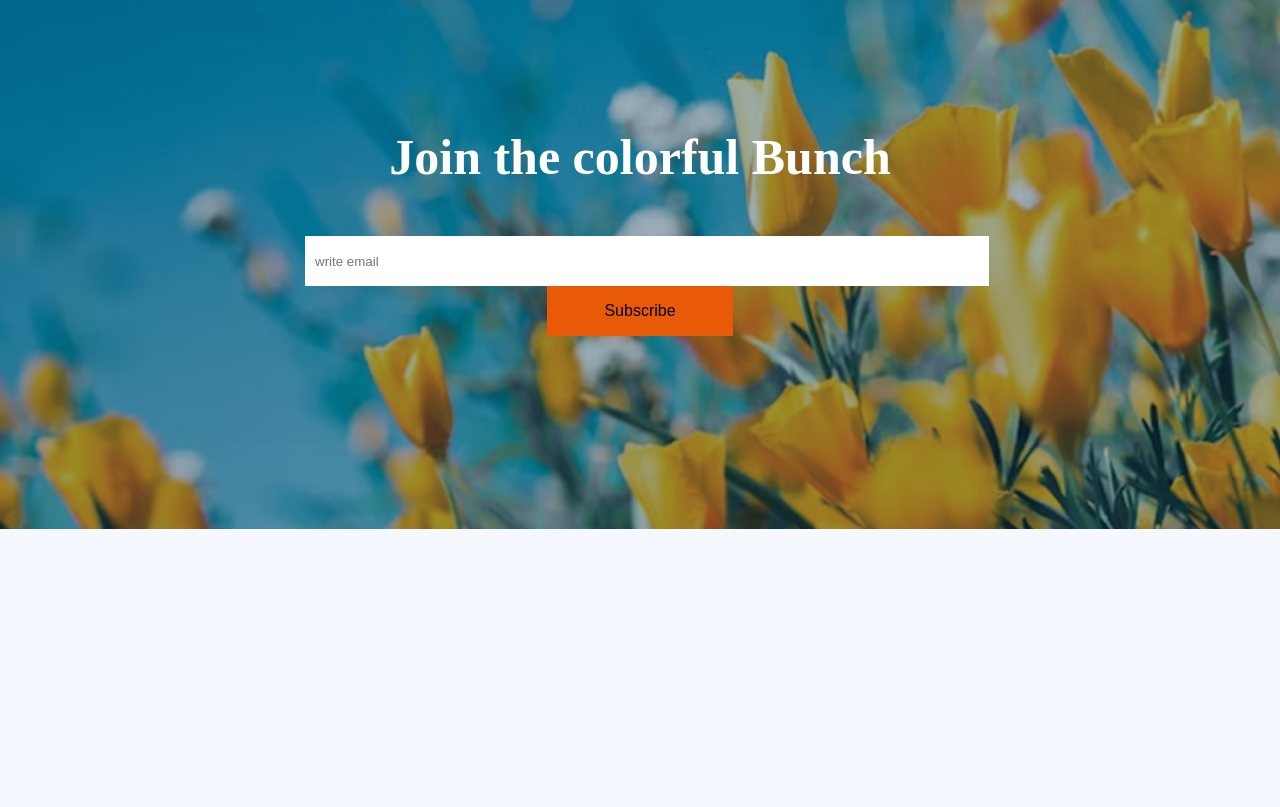
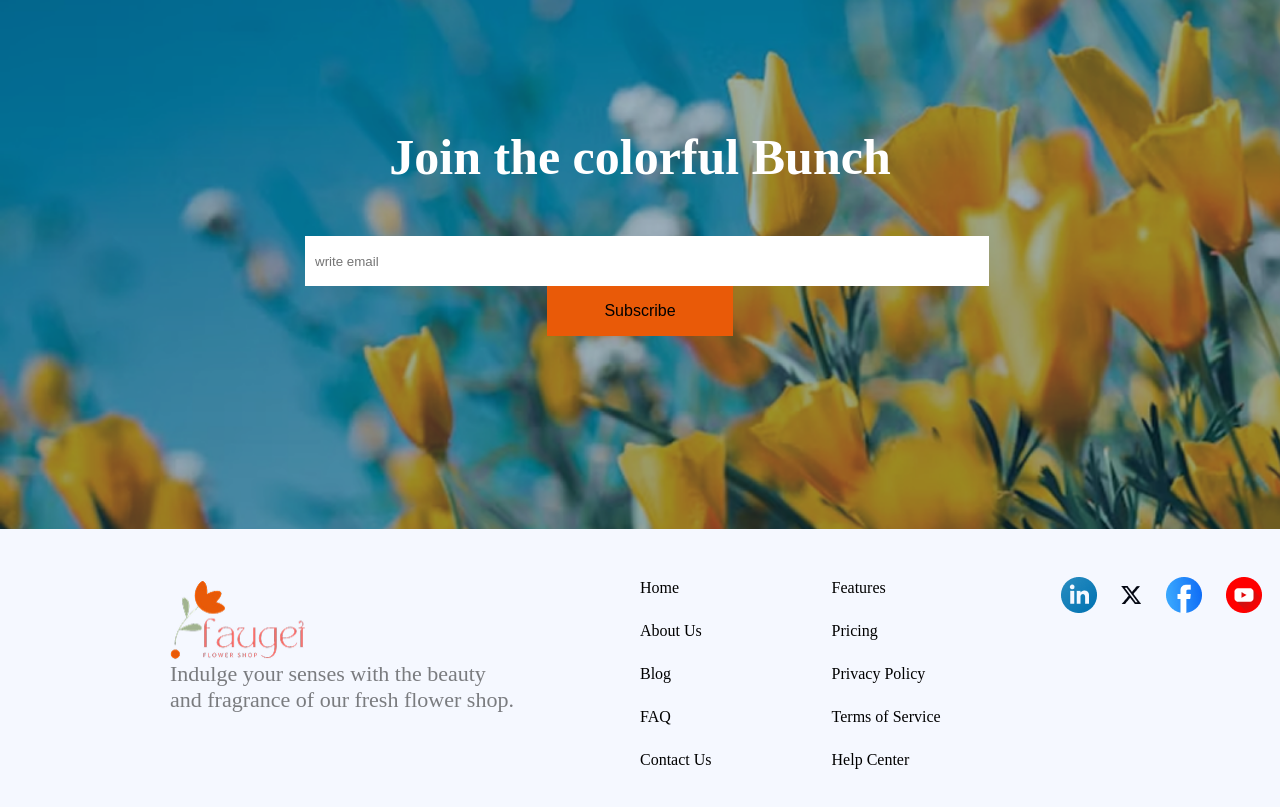
Before and after one commit to mahinwhy/Assign-2, a plain HTML site: page index.html in a window 1280 px wide. Shown: the part 3966-4773 px from the top of the page. Before the commit the page ends 4495 px from the top, so only its background shows below. Drawn offline with Linux system fonts and the light colour scheme.

Commit message:
footer for computer

```diff
--- a/css/style.css
+++ b/css/style.css
@@ -196,10 +196,6 @@ header nav{
     height: 286px;
 }
 
-.pl_list{
-
-}
-
 .ul_text{
     color: rgba(0, 0, 0, 0.5);
 }
@@ -320,10 +316,6 @@ header nav{
     color: rgba(255, 255, 255, 1);
 }
 
-.search{
-
-}
-
 .searchbar{
     height: 50px;
     width: 664px;
@@ -341,8 +333,51 @@ header nav{
     border: none;
 }
 
+/* footer */
 
+footer{
+    margin: 50px 170px 50px 170px;
+    display: flex;
+    text-align: left;
+    gap: 120px;
+}
 
+.footer_txt{
+    display: flex;
+    flex-direction: column;
+    width: 350px;
+}
+
+.footer_txt img{
+    width: 135px;
+    height: 82px;
+}
+
+.links_grid1{
+    color: rgba(107, 114, 128, 1);
+    gap: 25px;
+    justify-content: left;
+    align-items: center;
+    display: grid;
+    grid-template-columns: repeat(1, 1fr);
+}
+
+.links_grid2{
+    color: rgba(107, 114, 128, 1);
+    gap: 25px;
+    justify-content: left;
+    align-items: center;
+    display: grid;
+    grid-template-columns: repeat(1, 1fr);
+}
+
+.social_grid{
+    display: flex;
+    gap: 24px;
+    width: 36px;
+    height: 36px;
+    align-items: center;
+}
 
 
 @media screen and (max-width: 576px) {
--- a/index.html
+++ b/index.html
@@ -183,5 +183,35 @@
             </div>
         </section>
     </main>
+
+    <footer>
+        <div class="footer_txt">
+            <img src="assets/logo.png" alt="">
+            <span class="defaulttext_fontsize1 normaltext1">Indulge your senses with the beauty and fragrance of our fresh flower shop. </span>
+        </div>
+
+        <div class="links_grid1">
+            <a href="https://www.google.com/" class="normaltext3">Home</a>
+            <a href="https://www.google.com/" class="normaltext3">About Us</a>
+            <a href="https://www.google.com/" class="normaltext3">Blog</a>
+            <a href="https://www.google.com/" class="normaltext3">FAQ</a>
+            <a href="https://www.google.com/" class="normaltext3">Contact Us</a>
+        </div>
+
+        <div class="links_grid2">
+            <a href="https://www.google.com/" class="normaltext3">Features</a>
+            <a href="https://www.google.com/" class="normaltext3">Pricing</a>
+            <a href="https://www.google.com/" class="normaltext3">Privacy Policy</a>
+            <a href="https://www.google.com/" class="normaltext3">Terms of Service</a>
+            <a href="https://www.google.com/" class="normaltext3">Help Center</a>
+        </div>
+
+        <div class="social_grid">
+            <a href="https://www.google.com/" class="icon_link"><img src="assets/icon-linkedin.png" alt=""></a>
+            <a href="https://www.google.com/" class="icon_link"><img src="assets/icon-twitter.png" alt=""></a>
+            <a href="https://www.google.com/" class="icon_link"><img src="assets/icon-facebook.png" alt=""></a>
+            <a href="https://www.google.com/" class="icon_link"><img src="assets/icon-youtube.png" alt=""></a>
+        </div>
+    </footer>
 </body>
 </html>
```
